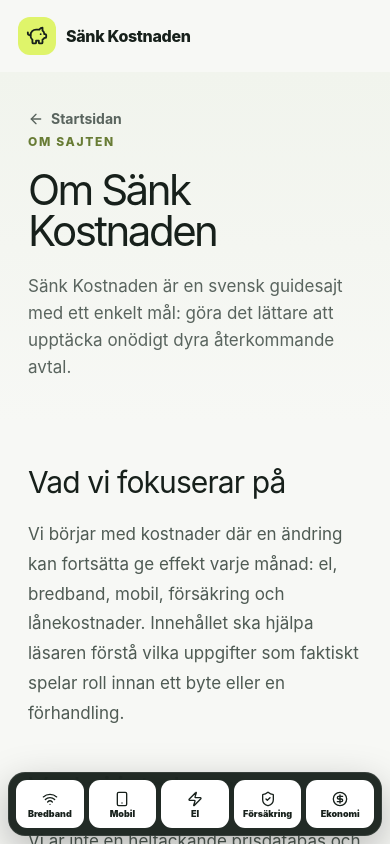
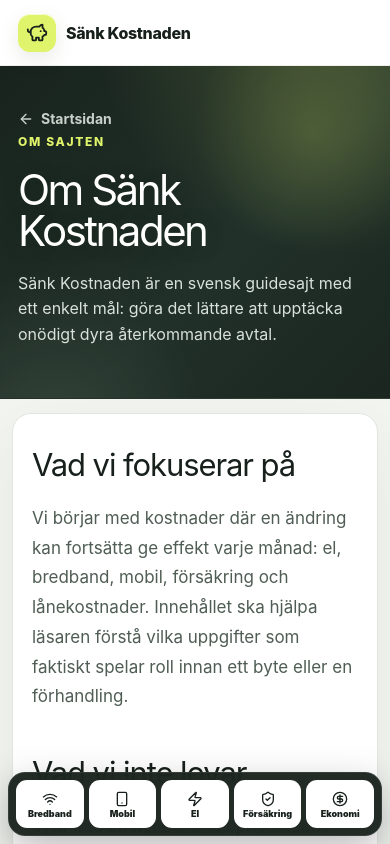
Before and after one commit to arvidlandin-cpu/sankkostnaden, a Next.js app: page /om in a window 390 px wide. Shown: the top 844 px of the page. Built offline with nearby package versions, Linux system fonts and the light colour scheme.

Commit message:
Carry premium visual system through guide pages

```diff
--- a/styles/global.css
+++ b/styles/global.css
@@ -700,3 +700,202 @@ footer .brand {
  .mobileQuickBar a:not(.mqHome){background:#fff}
  .mobileQuickBar a b{font-size:9px;line-height:1;white-space:nowrap}
 }
+
+
+/* Premium visual system 2026-09-21 */
+body{
+  background:#f3f5f0;
+}
+.topbar{
+  position:relative;
+  top:auto;
+  z-index:30;
+  width:100%;
+  max-width:none;
+  height:72px;
+  margin:0;
+  padding-left:max(28px,calc((100vw - 1180px)/2));
+  padding-right:max(28px,calc((100vw - 1180px)/2));
+  background:#fff;
+  border-bottom:1px solid #edf0eb;
+  box-shadow:none;
+}
+.topbar .brandMark{
+  box-shadow:0 7px 20px rgba(80,98,55,.12),inset 0 1px 0 rgba(255,255,255,.7);
+}
+.topbar nav a{
+  color:#4b574f;
+  font-weight:750;
+  transition:color .18s ease;
+}
+.topbar nav a:hover{
+  color:#17201b;
+}
+.guideHero{
+  position:relative;
+  overflow:hidden;
+  padding:58px 28px 68px;
+  background:
+    radial-gradient(circle at 80% 20%,rgba(223,244,106,.16),transparent 29%),
+    radial-gradient(circle at 12% 110%,rgba(143,164,134,.17),transparent 32%),
+    linear-gradient(135deg,#18231d 0%,#213029 58%,#1a261f 100%);
+  color:#fff;
+  border-bottom:1px solid rgba(255,255,255,.05);
+}
+.guideHero:after{
+  content:'';
+  position:absolute;
+  width:520px;
+  height:520px;
+  right:-210px;
+  top:-320px;
+  border-radius:50%;
+  background:radial-gradient(circle,rgba(223,244,106,.18),transparent 68%);
+  pointer-events:none;
+}
+.guideHero .guideWrap{
+  position:relative;
+  z-index:1;
+  max-width:940px;
+}
+.guideHero h1{
+  max-width:900px;
+  margin:18px 0 20px;
+  color:#fff;
+  font-size:clamp(44px,5.7vw,70px);
+  line-height:.98;
+  text-shadow:0 3px 26px rgba(0,0,0,.14);
+}
+.guideHero .lead{
+  max-width:780px;
+  color:#d8e1da;
+  font-size:18px;
+}
+.guideHero .kicker{
+  color:#dff46a;
+}
+.guideHero .back,
+.guideHero .breadcrumbs,
+.guideHero .breadcrumbs a{
+  color:#c8d2ca;
+}
+.guideHero .breadcrumbs span[aria-current='page']{
+  color:#9fad9f;
+}
+.guideHero .fine{
+  color:#9faea2;
+}
+.guideHero .primary{
+  background:#dff46a;
+  color:#17201b;
+  box-shadow:0 12px 30px rgba(189,220,69,.14),inset 0 1px 0 rgba(255,255,255,.5);
+}
+.guideIcon{
+  background:#dff46a;
+  box-shadow:0 12px 32px rgba(189,220,69,.18);
+}
+.article.guideWrap{
+  max-width:940px;
+  margin:30px auto 72px;
+  padding:40px 46px 64px;
+  border:1px solid #e1e6df;
+  border-radius:28px;
+  background:#fff;
+  box-shadow:0 22px 70px rgba(35,51,39,.07);
+}
+.article{
+  color:#4f5d54;
+}
+.article h2{
+  font-size:31px;
+  letter-spacing:-.035em;
+}
+.article h3{
+  color:#26332b;
+}
+.checkList{
+  border-radius:20px;
+  border-color:#e2e7df;
+  box-shadow:0 9px 28px rgba(35,51,39,.045);
+}
+.note{
+  border-left-color:#c9e746;
+  background:#f2f8dd;
+}
+.decisionPanel{
+  border-radius:24px;
+  background:
+    radial-gradient(circle at 95% 0%,rgba(223,244,106,.10),transparent 34%),
+    #17201b;
+  box-shadow:0 18px 50px rgba(23,32,27,.14);
+}
+.partnerSection{
+  padding:30px;
+  border-radius:24px;
+  border-color:#e0e6dd;
+  background:#f5f7f2;
+}
+.partnerCard{
+  border-radius:18px;
+  border-color:#e1e6df;
+  box-shadow:0 9px 30px rgba(35,51,39,.045);
+}
+.partnerButton{
+  border-radius:12px;
+}
+.relatedGuides a{
+  border-radius:14px;
+  box-shadow:0 7px 24px rgba(35,51,39,.035);
+  transition:transform .16s ease,border-color .16s ease,box-shadow .16s ease;
+}
+.relatedGuides a:hover{
+  transform:translateY(-1px);
+  border-color:#cbd6c8;
+  box-shadow:0 11px 28px rgba(35,51,39,.07);
+}
+.trafficLinks a{
+  border-radius:20px;
+  box-shadow:0 10px 30px rgba(35,51,39,.045);
+  transition:transform .18s ease,border-color .18s ease,box-shadow .18s ease;
+}
+.trafficLinks a:hover{
+  transform:translateY(-2px);
+  border-color:#cbd6c8;
+  box-shadow:0 16px 38px rgba(35,51,39,.08);
+}
+footer{
+  background:#f7f9f5;
+}
+@media(max-width:800px){
+  .guideHero{
+    padding-top:42px;
+    padding-bottom:50px;
+  }
+  .article.guideWrap{
+    margin:18px 18px 54px;
+    padding:28px 24px 48px;
+    border-radius:22px;
+  }
+}
+@media(max-width:520px){
+  .topbar{
+    height:66px;
+    padding-left:18px;
+    padding-right:18px;
+  }
+  .guideHero{
+    padding-left:18px;
+    padding-right:18px;
+  }
+  .guideHero h1{
+    font-size:42px;
+  }
+  .guideHero .lead{
+    font-size:16px;
+  }
+  .article.guideWrap{
+    margin:14px 12px 44px;
+    padding:24px 19px 42px;
+    border-radius:19px;
+  }
+}
```
